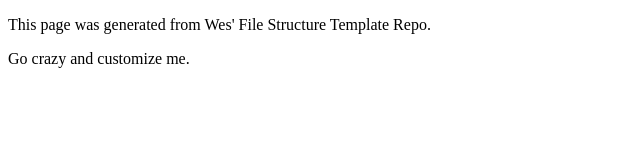
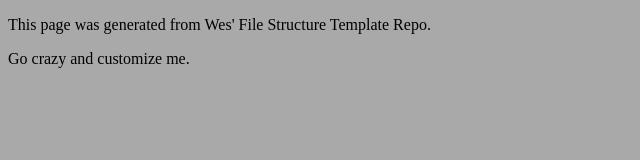
Before and after one commit to BrennanElliott10/art101, a plain HTML site: page index.html in a window 1280 px wide. Shown: the whole page, without its empty margins (0-640 px from the left). Drawn offline with Linux system fonts and the light colour scheme.

Commit message:
Update index.html
background color

```diff
--- a/index.html
+++ b/index.html
@@ -1,5 +1,6 @@
 <!DOCTYPE html>
 <html>
+<body style="background-color:darkgray;">
 <head>
 	<title>Brennan Elliott Homepage</title>
 	<link rel="stylesheet" type="text/css" href="css/site.css">
```
